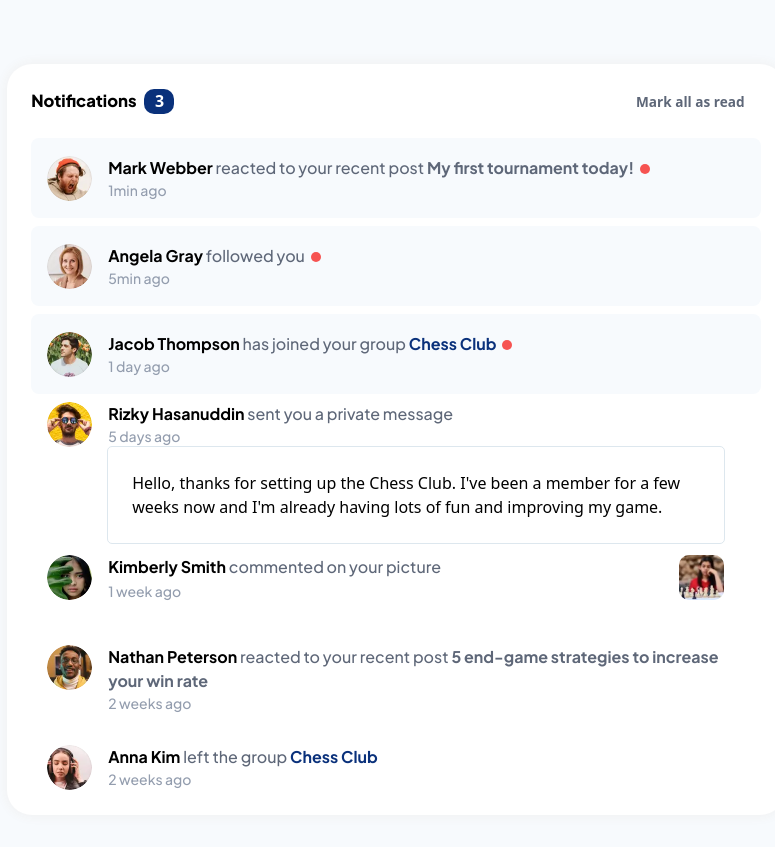
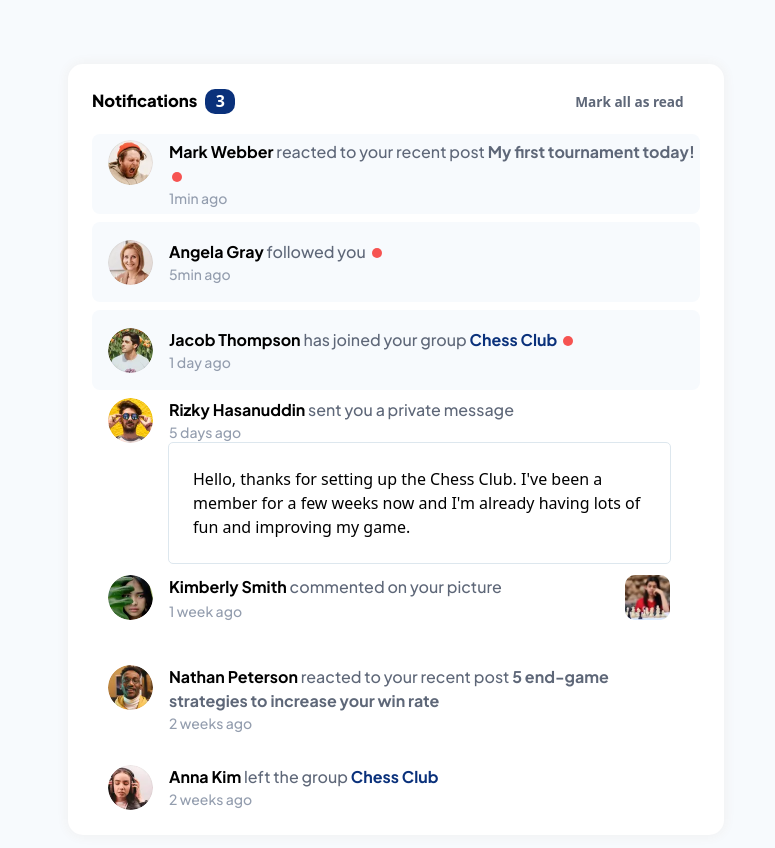
Before and after one commit to MSGJack/Notifications, a website built with Vite: page index.html in a window 1280 px wide. Shown: the whole page, without its empty margins (244-1019 px from the left). Built offline with nearby package versions, Linux system fonts and the light colour scheme.

Commit message:
css changes

```diff
--- a/src/style.css
+++ b/src/style.css
@@ -15,8 +15,6 @@
 
 body {
   margin: 0;
-  display: flex;
-  place-items: center;
   min-width: 320px;
   min-height: 100vh;
 }
@@ -64,8 +62,8 @@ button:focus-visible {
   flex-direction: column;
   background-color: #ffffff;
   padding: 0.5rem 1.5rem 0 1.5rem;
-  width: 60%;
-  border-radius: 25px;
+  width: 50%;
+  border-radius: 15px;
 }
 
 .Main {
@@ -90,6 +88,7 @@ button:focus-visible {
   min-height: 80px;
   width: 95%;
   align-items: center;
+  min-width: 250px;
 }
 
 .Post-Content {
@@ -205,7 +204,7 @@ header {
   justify-content: space-between;
   align-items: center;
   position: relative;
-  margin-bottom: 0.5rem;
+  margin-bottom: 0.25rem;
 }
 
 h3 {
@@ -236,6 +235,7 @@ section {
   outline: 1px solid hsl(205, 33%, 90%);
   padding: clamp(1rem, 1.5rem, 2rem);
   border-radius: 0.25rem;
+  background-color: white;
 }
 
 span {
@@ -247,7 +247,7 @@ span {
   border: transparent;
   background: none;
   font-weight: 600;
-  font-size: clamp(0.85rem, 1vw, 0.95rem);
+  font-size: clamp(0.85rem, 1vw, 1rem);
 }
 
 @media (min-width: 601px) {
```
